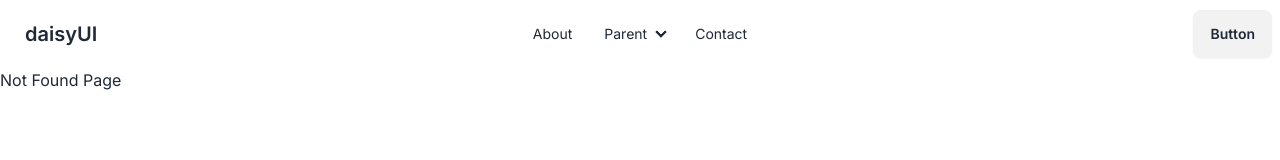
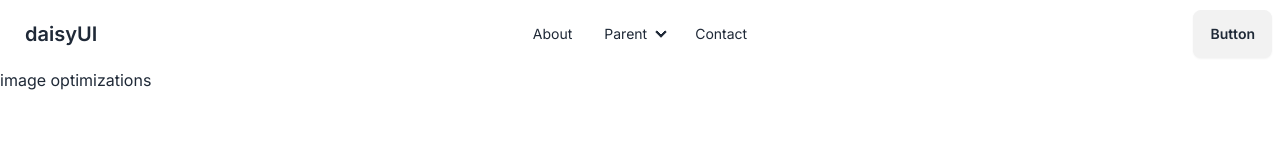
Before and after one commit to ShariarNiaj05/simple-nextjs-app, a Next.js app: page /gallery in a window 1280 px wide. Before the commit this address had no page. Shown: the top 160 px of the page. Built offline with nearby package versions, Linux system fonts and the light colour scheme.

Commit message:
route for image optimization

```diff
--- /dev/null
+++ b/src/app/gallery/page.js
@@ -0,0 +1,10 @@
+
+const GalleryPage = () => {
+    return (
+        <div>
+            image optimizations
+        </div>
+    );
+};
+
+export default GalleryPage;
```
